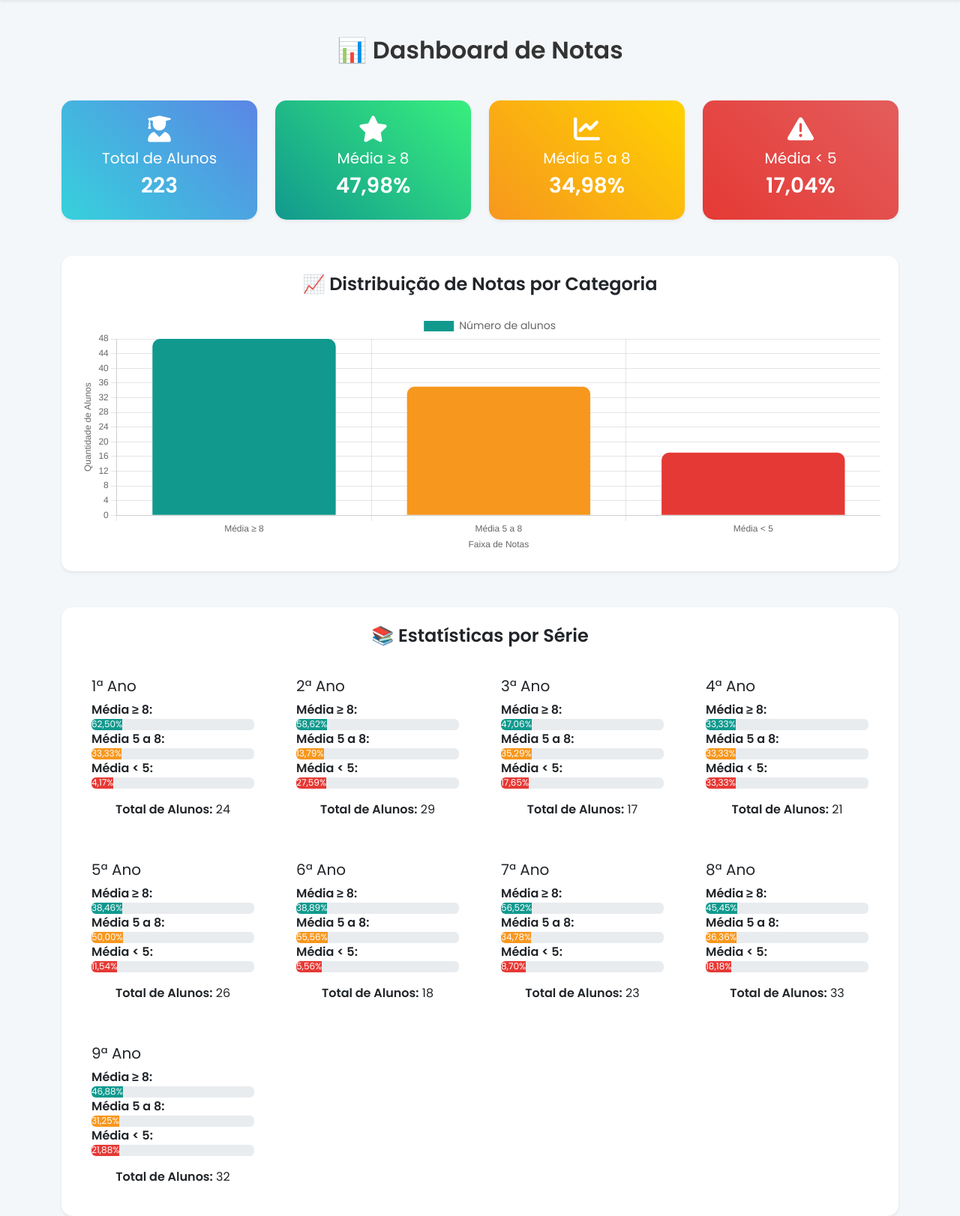
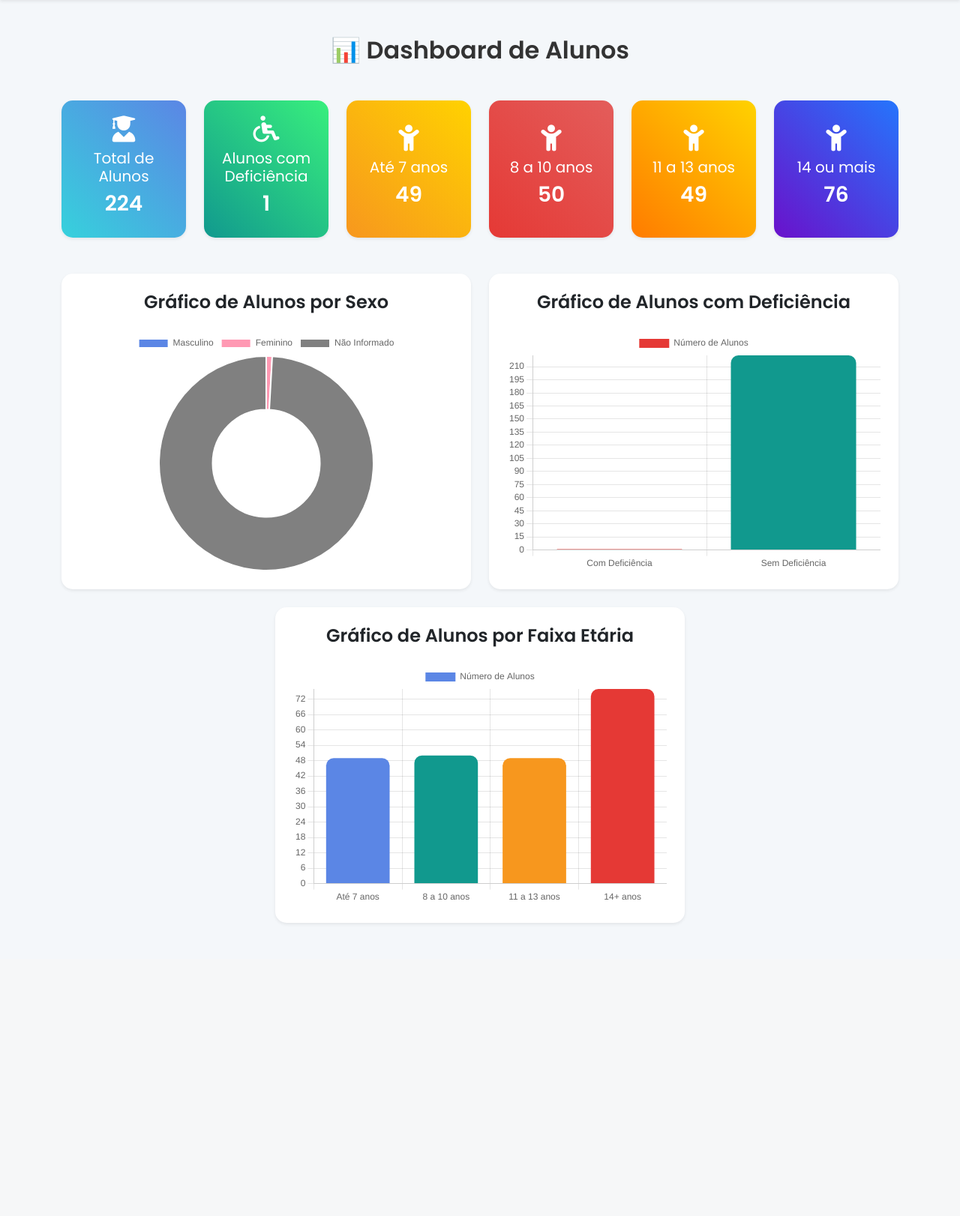
Before and after one commit to PICerquilho/PI02-v4, a Django app: page /dashboard/ in a window 1280 px wide. Shown: the part 88-1710 px from the top of the page at 75% size. After the commit the page ends 1321 px from the top, so only its background shows below. Run offline with Django 5.2, Linux system fonts and the light colour scheme; a user stored in the database is signed in; data comes from the database, SQL or seed files in the repository.

Commit message:
dashboard

```diff
--- a/Sistema_PI/Sistema_Alunos/templates/dashboard.html
+++ b/Sistema_PI/Sistema_Alunos/templates/dashboard.html
@@ -3,7 +3,7 @@
 <head>
     <meta charset="UTF-8">
     <meta name="viewport" content="width=device-width, initial-scale=1.0">
-    <title>Dashboard de Notas</title>
+    <title>Dashboard de Alunos</title>
     <link href="https://fonts.googleapis.com/css2?family=Poppins:wght@400;600&display=swap" rel="stylesheet">
     <link href="https://cdn.jsdelivr.net/npm/bootstrap@5.3.0/dist/css/bootstrap.min.css" rel="stylesheet">
     <link rel="stylesheet" href="https://cdnjs.cloudflare.com/ajax/libs/font-awesome/6.0.0-beta3/css/all.min.css">
@@ -45,6 +45,9 @@
         .bg-gradient-green { background: linear-gradient(45deg, #11998e, #38ef7d); }
         .bg-gradient-yellow { background: linear-gradient(45deg, #f7971e, #ffd200); }
         .bg-gradient-red { background: linear-gradient(45deg, #e53935, #e35d5b); }
+        /* NOVAS CLASSES DE COR ADICIONADAS */
+        .bg-gradient-orange { background: linear-gradient(45deg, #FF7B00, #FFD200); }
+        .bg-gradient-purple { background: linear-gradient(45deg, #6a11cb, #2575fc); }
         .chart-container {
             position: relative;
             height: 40vh;
@@ -76,133 +79,173 @@
     </header>
 
     <div class="container mt-5">
-        <h2 class="text-center mb-5">📊 Dashboard de Notas</h2>
+        <h2 class="text-center mb-5">📊 Dashboard de Alunos</h2>
 
         <div class="row text-center mb-5 gx-4">
-            <div class="col-md-3">
+            <div class="col-md-2">
                 <div class="stat-card bg-gradient-blue shadow-sm">
                     <i class="fas fa-user-graduate stat-icon"></i>
                     <h5>Total de Alunos</h5>
                     <h3 class="fw-bold">{{ total_alunos }}</h3>
                 </div>
             </div>
-            <div class="col-md-3">
+            <div class="col-md-2">
                 <div class="stat-card bg-gradient-green shadow-sm">
-                    <i class="fas fa-star stat-icon"></i>
-                    <h5>Média ≥ 8</h5>
-                    <h3 class="fw-bold">{{ percent_otimo|floatformat:2 }}%</h3>
+                    <i class="fas fa-wheelchair stat-icon"></i>
+                    <h5>Alunos com Deficiência</h5>
+                    <h3 class="fw-bold">{{ alunos_com_deficiencia }}</h3>
                 </div>
             </div>
-            <div class="col-md-3">
+            <div class="col-md-2">
                 <div class="stat-card bg-gradient-yellow shadow-sm">
-                    <i class="fas fa-chart-line stat-icon"></i>
-                    <h5>Média 5 a 8</h5>
-                    <h3 class="fw-bold">{{ percent_bom|floatformat:2 }}%</h3>
+                    <i class="fas fa-child stat-icon"></i>
+                    <h5>Até 7 anos</h5>
+                    <h3 class="fw-bold">{{ alunos_ate_7 }}</h3>
                 </div>
             </div>
-            <div class="col-md-3">
+            <div class="col-md-2">
                 <div class="stat-card bg-gradient-red shadow-sm">
-                    <i class="fas fa-exclamation-triangle stat-icon"></i>
-                    <h5>Média &lt; 5</h5>
-                    <h3 class="fw-bold">{{ percent_ruim|floatformat:2 }}%</h3>
+                    <i class="fas fa-child stat-icon"></i>
+                    <h5>8 a 10 anos</h5>
+                    <h3 class="fw-bold">{{ alunos_8_a_10 }}</h3>
+                </div>
+            </div>
+            <div class="col-md-2">
+                <div class="stat-card bg-gradient-orange shadow-sm">
+                    <i class="fas fa-child stat-icon"></i>
+                    <h5>11 a 13 anos</h5>
+                    <h3 class="fw-bold">{{ alunos_11_a_13 }}</h3>
+                </div>
+            </div>
+            <div class="col-md-2">
+                <div class="stat-card bg-gradient-purple shadow-sm">
+                    <i class="fas fa-child stat-icon"></i>
+                    <h5>14 ou mais</h5>
+                    <h3 class="fw-bold">{{ alunos_14_acima }}</h3>
                 </div>
             </div>
         </div>
 
-        <div class="card shadow-sm mb-5 p-4">
-            <h4 class="card-title text-center mb-4">📈 Distribuição de Notas por Categoria</h4>
+        <div class="row mb-5 gx-4 justify-content-center">
+            <div class="col-md-6">
+                <div class="card shadow-sm p-4">
+                    <h4 class="card-title text-center mb-4">Gráfico de Alunos por Sexo</h4>
                     <div class="chart-container">
-                <canvas id="graficoNotas"></canvas>
+                        <canvas id="graficoSexo"></canvas>
+                    </div>
                 </div>
             </div>
 
+            <div class="col-md-6">
                 <div class="card shadow-sm p-4">
-            <h4 class="card-title text-center mb-4">📚 Estatísticas por Série</h4>
-            <div class="row row-cols-1 row-cols-md-2 row-cols-lg-4 g-4">
-                {% for serie, stats in stats_por_serie.items %}
-                    <div class="col">
-                        <div class="card h-100">
-                            <div class="card-body">
-                                <h5 class="card-title">{{ serie }}</h5>
-                                <ul class="list-unstyled">
-                                    <li>
-                                        <strong>Média ≥ 8:</strong>
-                                        <div class="progress" style="height: 15px;">
-                                            <div class="progress-bar" role="progressbar" style="width: {{ stats.percent_otimo|floatformat:2 }}%; background-color: #11998e;" aria-valuenow="{{ stats.percent_otimo|floatformat:2 }}" aria-valuemin="0" aria-valuemax="100">
-                                                {{ stats.percent_otimo|floatformat:2 }}%
-                                            </div>
-                                        </div>
-                                    </li>
-                                    <li>
-                                        <strong>Média 5 a 8:</strong>
-                                        <div class="progress" style="height: 15px;">
-                                            <div class="progress-bar" role="progressbar" style="width: {{ stats.percent_bom|floatformat:2 }}%; background-color: #f7971e;" aria-valuenow="{{ stats.percent_bom|floatformat:2 }}" aria-valuemin="0" aria-valuemax="100">
-                                                {{ stats.percent_bom|floatformat:2 }}%
-                                            </div>
-                                        </div>
-                                    </li>
-                                    <li>
-                                        <strong>Média &lt; 5:</strong>
-                                        <div class="progress" style="height: 15px;">
-                                            <div class="progress-bar" role="progressbar" style="width: {{ stats.percent_ruim|floatformat:2 }}%; background-color: #e53935;" aria-valuenow="{{ stats.percent_ruim|floatformat:2 }}" aria-valuemin="0" aria-valuemax="100">
-                                                {{ stats.percent_ruim|floatformat:2 }}%
-                                            </div>
-                                        </div>
-                                    </li>
-                                </ul>
-                                <div class="text-center mt-3">
-                                    <strong>Total de Alunos:</strong> {{ stats.total_alunos }}
+                    <h4 class="card-title text-center mb-4">Gráfico de Alunos com Deficiência</h4>
+                    <div class="chart-container">
+                        <canvas id="graficoDeficiencia"></canvas>
                     </div>
                 </div>
             </div>
+
+            <div class="col-md-6 mt-4">
+                <div class="card shadow-sm p-4">
+                    <h4 class="card-title text-center mb-4">Gráfico de Alunos por Faixa Etária</h4>
+                    <div class="chart-container">
+                        <canvas id="graficoFaixaEtaria"></canvas>
                     </div>
-                {% endfor %}
+                </div>
+            </div>
         </div>
     </div>
 
     <script src="https://cdn.jsdelivr.net/npm/chart.js"></script>
     <script>
-        const ctx = document.getElementById('graficoNotas');
-        const detalhes = {{ detalhes|safe }};
-
-        new Chart(ctx, {
-            type: 'bar',
-            data: {
-                labels: {{ labels|safe }},
+        // Gráfico de Rosca (Sexo)
+        const ctxSexo = document.getElementById('graficoSexo');
+        const dataSexo = {
+            labels: ['Masculino', 'Feminino', 'Não Informado'],
             datasets: [{
-                    label: 'Número de alunos',
-                    data: {{ totals|safe }},
-                    backgroundColor: {{ colors|safe }},
-                    borderRadius: 10
+                data: [{{ alunos_masculino }}, {{ alunos_feminino }}, {{ alunos_nao_informado }}],
+                backgroundColor: ['#5b86e5', '#ff99b3', '#808080'],
             }]
-            },
+        };
+        new Chart(ctxSexo, {
+            type: 'doughnut',
+            data: dataSexo,
             options: {
                 responsive: true,
                 maintainAspectRatio: false,
                 plugins: {
+                    legend: {
+                        position: 'top',
+                    },
                     tooltip: {
-                        usePointStyle: true,
                         callbacks: {
                             label: function(context) {
-                                let idx = context.dataIndex;
-                                return detalhes[idx].map(aluno => '• ' + aluno);
+                                let label = context.label || '';
+                                if (label) {
+                                    label += ': ';
+                                }
+                                if (context.parsed !== null) {
+                                    label += context.parsed;
+                                }
+                                return label;
                             }
                         }
-                    },
-                    legend: {
-                        labels: {
-                            font: { size: 14, family: 'Poppins' }
                     }
                 }
-                },
+            }
+        });
+
+        // Gráfico de Barras (Deficiência)
+        const ctxDeficiencia = document.getElementById('graficoDeficiencia');
+        const dataDeficiencia = {
+            labels: ['Com Deficiência', 'Sem Deficiência'],
+            datasets: [{
+                label: 'Número de Alunos',
+                data: [{{ alunos_com_deficiencia }}, {{ total_alunos }} - {{ alunos_com_deficiencia }}],
+                backgroundColor: ['#e53935', '#11998e'],
+                borderRadius: 10
+            }]
+        };
+        new Chart(ctxDeficiencia, {
+            type: 'bar',
+            data: dataDeficiencia,
+            options: {
+                responsive: true,
+                maintainAspectRatio: false,
                 scales: {
                     y: {
                         beginAtZero: true,
-                        ticks: { stepSize: 1, precision: 0 },
-                        title: { display: true, text: 'Quantidade de Alunos' }
-                    },
-                    x: {
-                        title: { display: true, text: 'Faixa de Notas' }
+                        ticks: {
+                            stepSize: 1
+                        }
+                    }
+                }
+            }
+        });
+
+        // NOVO GRÁFICO: Faixa Etária
+        const ctxFaixaEtaria = document.getElementById('graficoFaixaEtaria');
+        const dataFaixaEtaria = {
+            labels: ['Até 7 anos', '8 a 10 anos', '11 a 13 anos', '14+ anos'],
+            datasets: [{
+                label: 'Número de Alunos',
+                data: [{{ alunos_ate_7 }}, {{ alunos_8_a_10 }}, {{ alunos_11_a_13 }}, {{ alunos_14_acima }}],
+                backgroundColor: ['#5b86e5', '#11998e', '#f7971e', '#e53935'],
+                borderRadius: 10
+            }]
+        };
+        new Chart(ctxFaixaEtaria, {
+            type: 'bar',
+            data: dataFaixaEtaria,
+            options: {
+                responsive: true,
+                maintainAspectRatio: false,
+                scales: {
+                    y: {
+                        beginAtZero: true,
+                        ticks: {
+                            stepSize: 1
+                        }
                     }
                 }
             }
--- a/Sistema_PI/Sistema_Alunos/views.py
+++ b/Sistema_PI/Sistema_Alunos/views.py
@@ -1,6 +1,6 @@
 from django.shortcuts import render, redirect, get_object_or_404
 from .forms import AlunoForm
-from .models import Aluno, Nota # <-- AQUI ESTÁ A CORREÇÃO
+from .models import Aluno
 from django.http import JsonResponse
 from django.db.models import Q
 from django.contrib.auth import authenticate, login, logout
@@ -9,7 +9,7 @@ from django.contrib.auth.decorators import login_required
 from django.contrib.auth.decorators import permission_required
 import unicodedata
 from django.shortcuts import render, get_object_or_404, redirect
-from .forms import NotaForm # <-- Importe NotaForm aqui
+from datetime import date
 
 def remover_acentos(texto):
     nfkd = unicodedata.normalize('NFKD', texto)
@@ -29,13 +29,11 @@ def login_view(request):
         username = request.POST['username']
         password = request.POST['password']
         user = authenticate(request, username=username, password=password)
-
         if user is not None:
             login(request, user)
             return redirect('index')
         else:
             messages.error(request, 'Usuário ou senha inválidos.')
-
     return render(request, 'login.html')
 
 def logout_view(request):
@@ -115,84 +113,46 @@ def excluir_aluno(request, id_aluno):
         return redirect('index')
     return render(request, 'confirmar_exclusao.html', {'aluno': aluno})
 
-@login_required(login_url='login')
-def editar_notas(request, id_aluno):
-    aluno = get_object_or_404(Aluno, id_aluno=id_aluno)
-    nota, created = Nota.objects.get_or_create(aluno=aluno)
-
-    if request.method == "POST":
-        form = NotaForm(request.POST, instance=nota)
-        if form.is_valid():
-            form.save()
-            return redirect('detalhes_aluno', id_aluno=aluno.id_aluno)
-    else:
-        form = NotaForm(instance=nota)
-
-    return render(request, 'editar_notas.html', {'aluno': aluno, 'form': form})
-
-# AQUI ESTÁ A VIEW DO DASHBOARD ADICIONADA
+# AQUI ESTÁ A VIEW DO DASHBOARD MODIFICADA
 @login_required(login_url='login')
 def dashboard(request):
     total_alunos = Aluno.objects.count()
-    total_notas = Nota.objects.count()
-    percent_otimo = 0
-    percent_bom = 0
-    percent_ruim = 0
 
-    if total_notas > 0:
-        alunos_otimos = Nota.objects.filter(media__gte=8).count()
-        alunos_bons = Nota.objects.filter(media__lt=8, media__gte=5).count()
-        alunos_ruins = Nota.objects.filter(media__lt=5).count()
-        percent_otimo = (alunos_otimos / total_notas) * 100
-        percent_bom = (alunos_bons / total_notas) * 100
-        percent_ruim = (alunos_ruins / total_notas) * 100
+    # NOVAS ESTATÍSTICAS
+    alunos_masculino = Aluno.objects.filter(sexo='M').count()
+    alunos_feminino = Aluno.objects.filter(sexo='F').count()
+    alunos_nao_informado = Aluno.objects.filter(sexo='NI').count()
+    alunos_com_deficiencia = Aluno.objects.filter(deficiencia='S').count()
 
-    stats_por_serie = {}
-    series_distintas = Aluno.objects.values_list('serie', flat=True).distinct().order_by('serie')
+    # NOVAS ESTATÍSTICAS: FAIXA ETÁRIA
+    hoje = date.today()
+    alunos_ate_7 = 0
+    alunos_8_a_10 = 0
+    alunos_11_a_13 = 0
+    alunos_14_acima = 0
 
-    for serie in series_distintas:
-        alunos_na_serie = Aluno.objects.filter(serie=serie)
-        total_alunos_serie = alunos_na_serie.count()
-        notas_na_serie = Nota.objects.filter(aluno__in=alunos_na_serie)
-        total_notas_serie = notas_na_serie.count()
+    for aluno in Aluno.objects.all():
+        if aluno.data_nascimento:
+            idade = hoje.year - aluno.data_nascimento.year - ((hoje.month, hoje.day) < (aluno.data_nascimento.month, aluno.data_nascimento.day))
+            if idade <= 7:
+                alunos_ate_7 += 1
+            elif 8 <= idade <= 10:
+                alunos_8_a_10 += 1
+            elif 11 <= idade <= 13:
+                alunos_11_a_13 += 1
+            elif idade >= 14:
+                alunos_14_acima += 1
 
-        if total_notas_serie > 0:
-            alunos_otimos_serie = notas_na_serie.filter(media__gte=8).count()
-            alunos_bons_serie = notas_na_serie.filter(media__lt=8, media__gte=5).count()
-            alunos_ruins_serie = notas_na_serie.filter(media__lt=5).count()
-
-            stats_por_serie[serie] = {
-                'total_alunos': total_alunos_serie,
-                'percent_otimo': (alunos_otimos_serie / total_notas_serie) * 100,
-                'percent_bom': (alunos_bons_serie / total_notas_serie) * 100,
-                'percent_ruim': (alunos_ruins_serie / total_notas_serie) * 100,
-            }
-        else:
-            stats_por_serie[serie] = {
-                'total_alunos': total_alunos_serie,
-                'percent_otimo': 0,
-                'percent_bom': 0,
-                'percent_ruim': 0,
-            }
-
-    labels = ["Média ≥ 8", "Média 5 a 8", "Média < 5"]
-    totals = [round(percent_otimo, 2), round(percent_bom, 2), round(percent_ruim, 2)]
-    colors = ['#11998e', '#f7971e', '#e53935']
-    detalhes = [
-        [nota.aluno.nome for nota in Nota.objects.filter(media__gte=8).select_related('aluno')],
-        [nota.aluno.nome for nota in Nota.objects.filter(media__lt=8, media__gte=5).select_related('aluno')],
-        [nota.aluno.nome for nota in Nota.objects.filter(media__lt=5).select_related('aluno')],
-    ]
-
+    # O dashboard agora terá um novo contexto
     context = {
         'total_alunos': total_alunos,
-        'percent_otimo': percent_otimo,
-        'percent_bom': percent_bom,
-        'percent_ruim': percent_ruim,
-        'stats_por_serie': stats_por_serie,
-        'labels': labels,
-        'totals': totals,
-        'colors': colors,
-        'detalhes': detalhes,
+        'alunos_masculino': alunos_masculino,
+        'alunos_feminino': alunos_feminino,
+        'alunos_nao_informado': alunos_nao_informado,
+        'alunos_com_deficiencia': alunos_com_deficiencia,
+        'alunos_ate_7': alunos_ate_7,
+        'alunos_8_a_10': alunos_8_a_10,
+        'alunos_11_a_13': alunos_11_a_13,
+        'alunos_14_acima': alunos_14_acima,
     }
     return render(request, 'dashboard.html', context)
```
Also changed, not shown: Sistema_PI/Sistema_Alunos/forms.py (+4 -15 lines), Sistema_PI/Sistema_Alunos/models.py (+18 -36 lines), Sistema_PI/Sistema_Alunos/templates/cadastro.html (+30 -3 lines), Sistema_PI/Sistema_Alunos/migrations/0005_aluno_deficiencia_aluno_deficiencia_qual_aluno_sexo_and_more.py (added), Sistema_PI/db.sqlite3, Sistema_PI/media/fotos/ccc4f1bcf45b35b4cd72c6480396386c_Ddcqm70.jpg (added), Sistema_PI/media/fotos/ccc4f1bcf45b35b4cd72c6480396386c_pztdhN4.jpg (added). Lines whose indentation alone changed are shown as unchanged.
